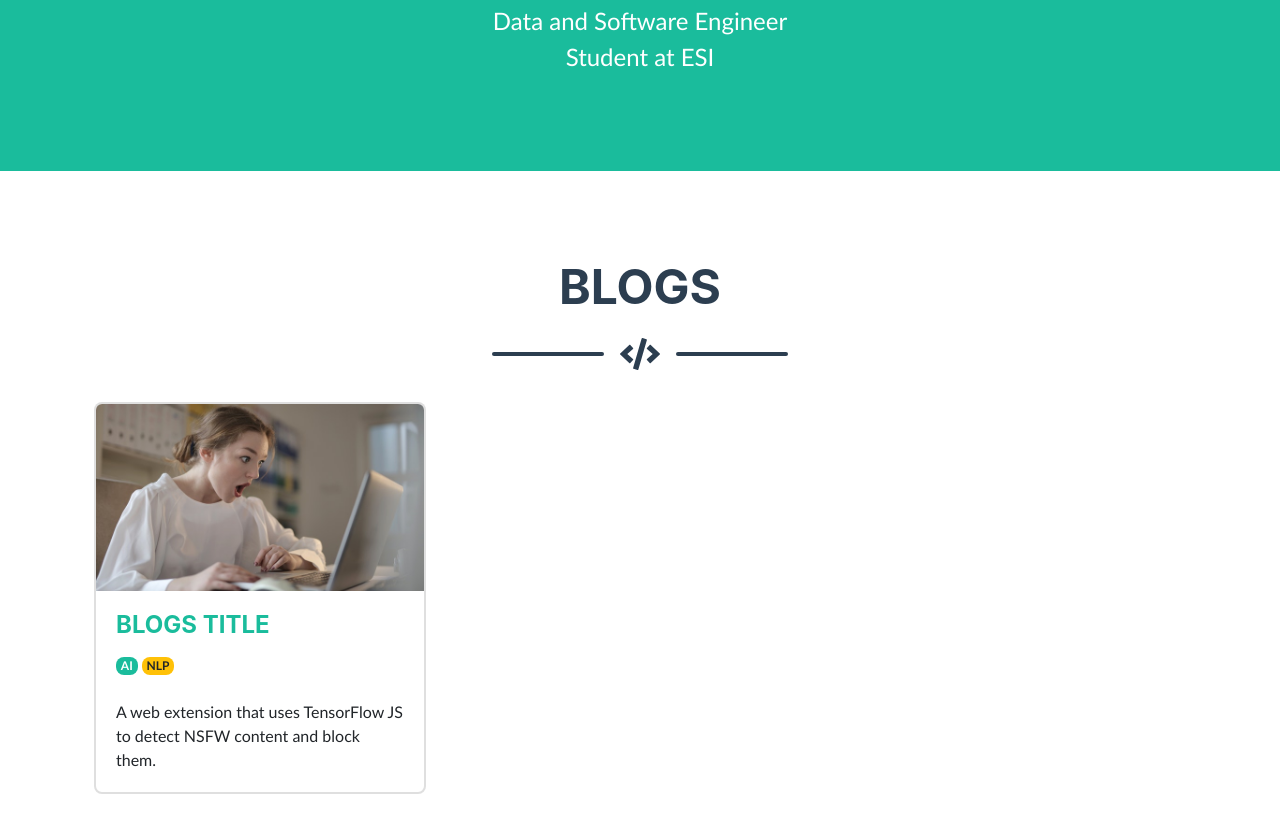
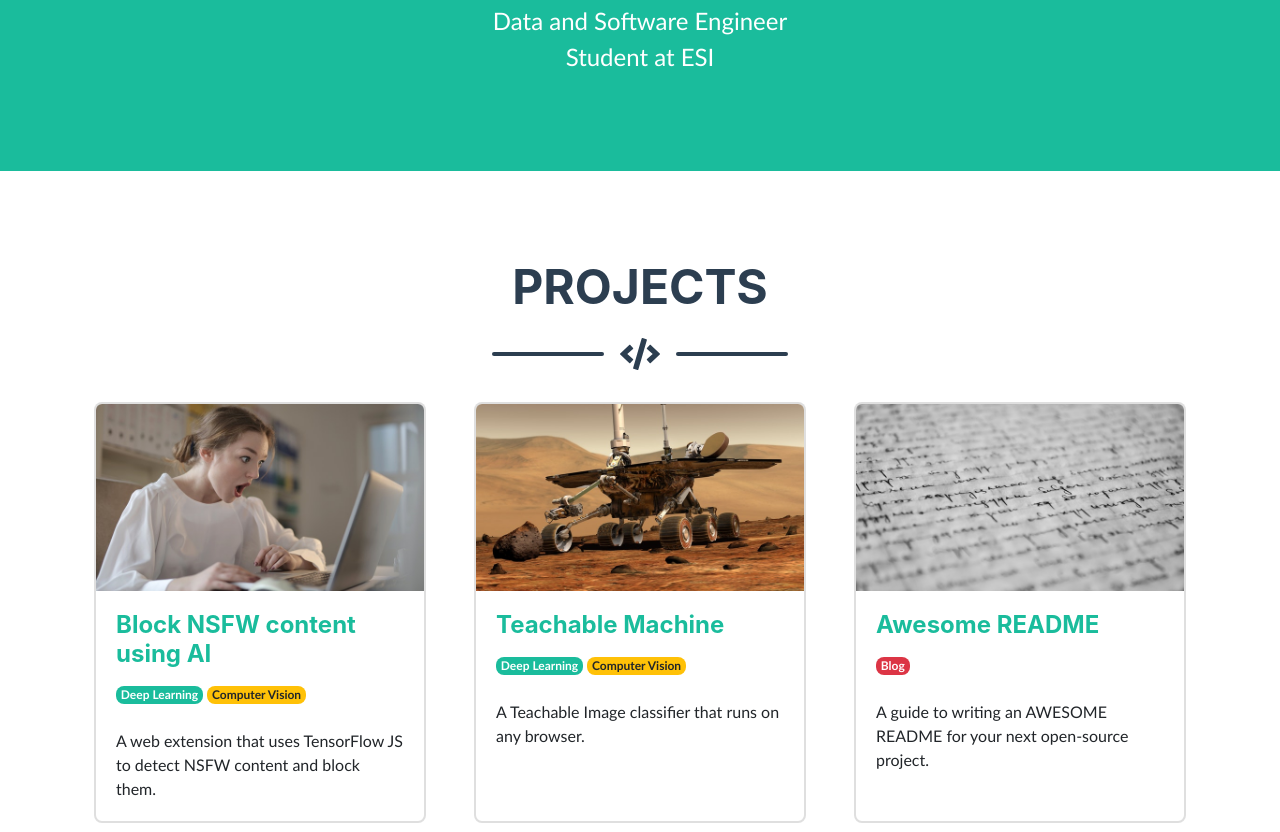
Before and after one commit to zekaouinoureddine/zekaouinoureddine.github.io, a plain HTML site: page index.html in a window 1280 px wide. Shown: the part 648-1480 px from the top of the page. Drawn offline with nearby package versions, Linux system fonts and the light colour scheme; a web font is replaced by a local one.

Commit message:
Remove blog

```diff
--- a/index.html
+++ b/index.html
@@ -82,43 +82,6 @@
             <p class="pre-wrap masthead-subheading font-weight-light mb-0">Data and Software Engineer</br>Student at ESI</p>
         </div>
     </header>
-
-    <section class="page-section portfolio" id="portfolio">
-        <div class="container">
-
-            <!-- Portfolio Section Heading-->
-            <div class="text-center">
-                <h2 class="page-section-heading text-secondary mb-0 d-inline-block">BLOGS</h2>
-            </div>
-
-            <!-- Icon Divider-->
-            <div class="divider-custom">
-                <div class="divider-custom-line"></div>
-                <div class="divider-custom-icon"><i class="fas fa-code"></i></div>
-                <div class="divider-custom-line"></div>
-            </div>
-
-            <!-- Portfolio Grid Items-->
-            <div class="row">
-                <div class="col-lg-4 col-sm-6 mb-4">
-                    <div class="card h-100">
-                        <a target="_blank" href="./assets/blogs/bert.md"><img class="card-img-top" src="./assets/img/proj_10.jpg" alt=""></a>
-                        <div class="card-body">
-                            <h4 class="card-title">
-                                <a target="_blank" href="./assets/blogs/bert.md">BLOGS TITLE</a>
-                            </h4>
-                            <p class="card-text">
-                                <span class="badge badge-primary">AI</span>
-                                <span class="badge badge-warning">NLP</span>
-                                </br></br>A web extension that uses TensorFlow JS to detect NSFW content and block them.
-                            </p>
-                        </div>
-                    </div>
-                </div>
-            </div>
-        </dive>
-    </section>
-
 
     <section class="page-section portfolio" id="portfolio">
         <div class="container">
```
Also changed, not shown: 1 other file.
